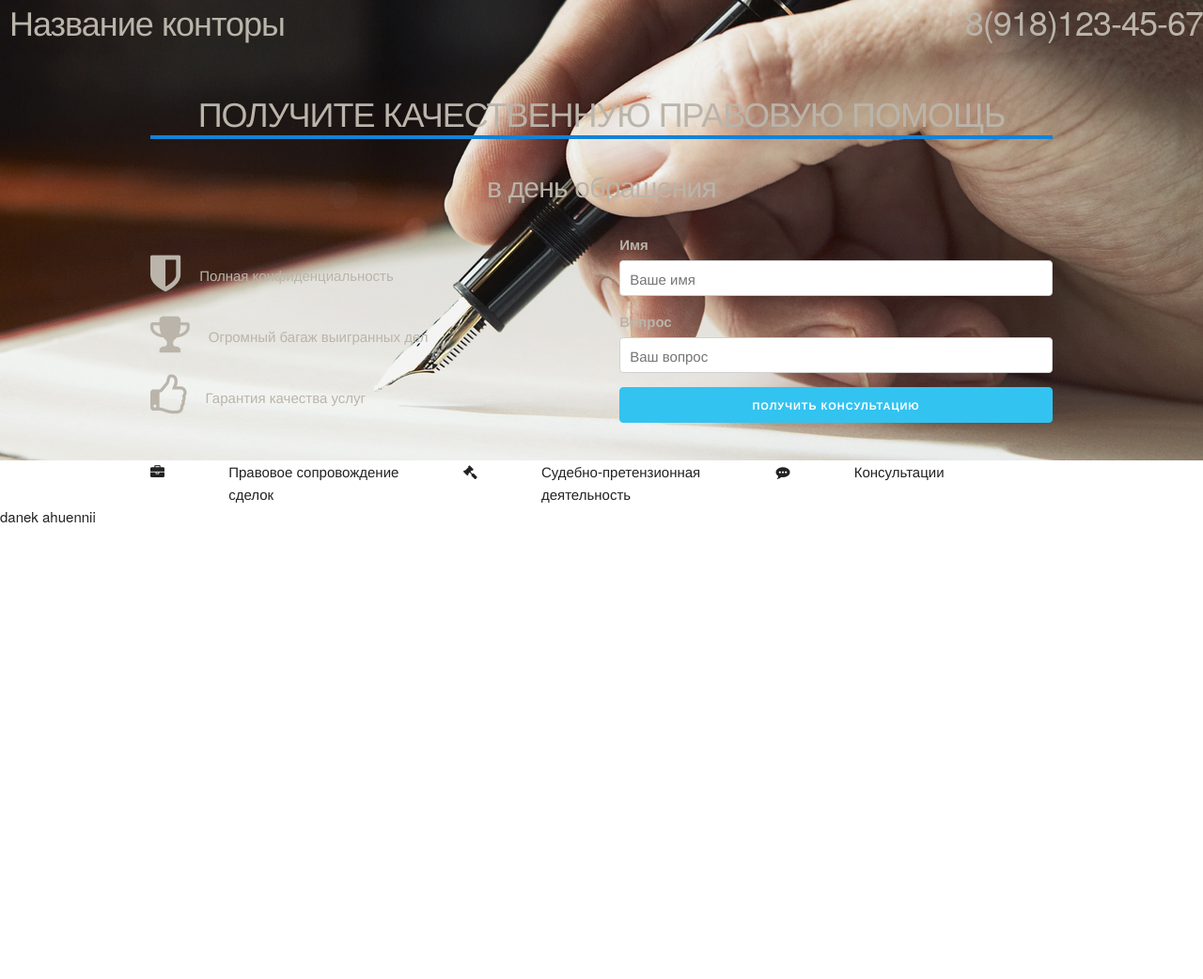
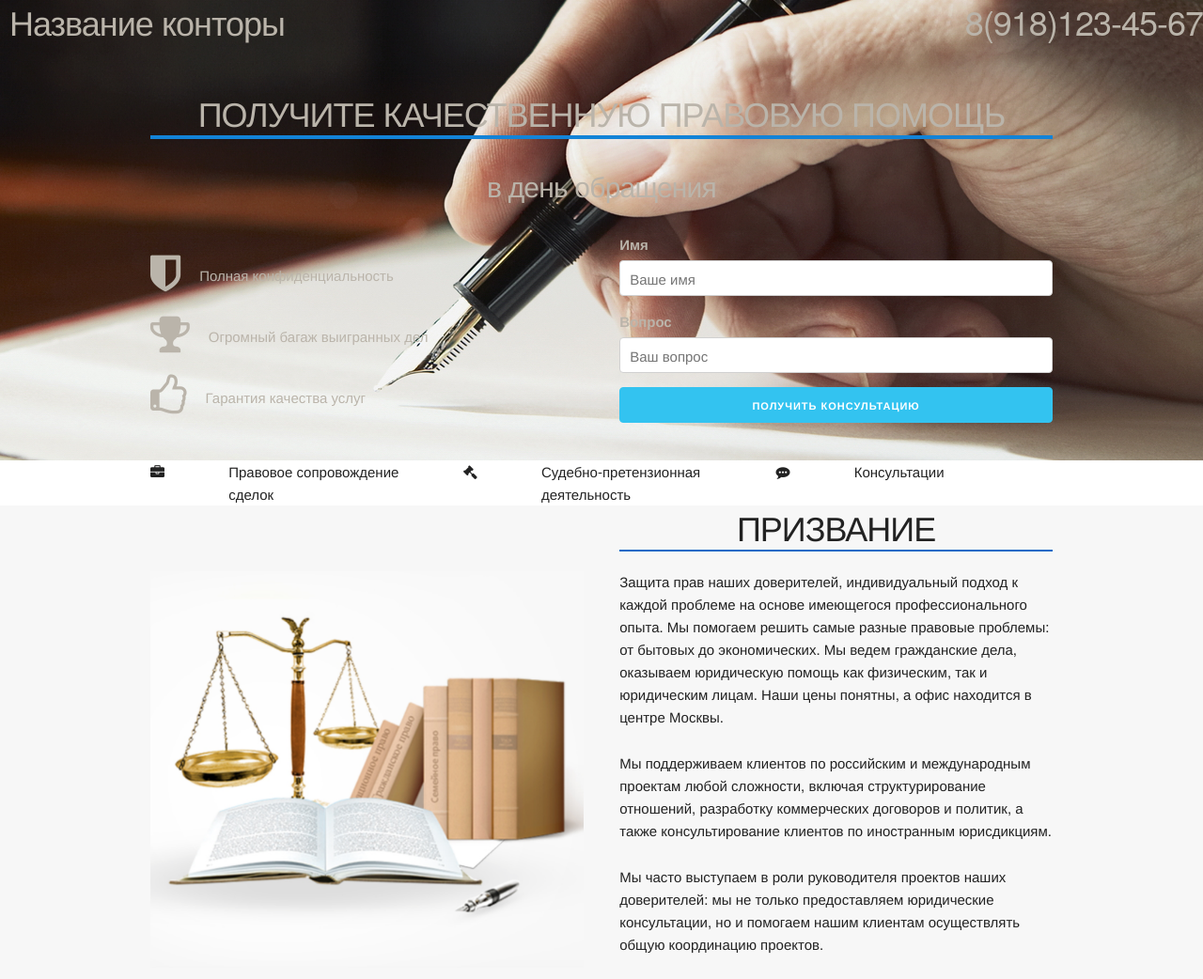
Before and after one commit to YellowAgency/lawers_landing, a Django app: template templates/base.html in a window 1280 px wide. Shown: the whole page at 94% size. Before the commit the page ends 556 px from the top, so only its background shows below. Run offline with Django 3.2, Linux system fonts and the light colour scheme; the template is opened without the code that fills it, so the values that code supplies are empty.

Commit message:
added screen3

```diff
--- /dev/null
+++ b/static/css/screen3.css
@@ -0,0 +1,18 @@
+.title{
+    border-bottom: 2px solid #176ac6;
+    text-align: center;
+
+}
+
+.img-vocation{
+    width: 100%;
+
+}
+
+.vocation-background{
+    background-color: #f7f7f7;
+}
+
+.vocation-left{
+    padding-top: 70px;
+}
--- a/templates/base.html
+++ b/templates/base.html
@@ -7,6 +7,7 @@
     <link rel="stylesheet" href="../static/css/lib/skeleton.css">
     <link rel="stylesheet" href="../static/css/lib/font-awesome.min.css">
     <link rel="stylesheet" href="../static/css/main.css">
+    <link rel="stylesheet" href="../static/css/screen3.css">
 </head>
 <body>
 <header class="header">
@@ -106,8 +107,22 @@
             </div>
         </div>
     </div>
-    <div>
-        danek ahuennii
+    <div class="vocation-background">
+        <div class="container vocation">
+            <div class="row">
+                <div class="six columns vocation-left">
+                    <img src="../static/css/img/vocation.jpg" class="img-vocation">
+                </div>
+                <div class="six columns vocation-right">
+                    <h3 class="title">
+                        ПРИЗВАНИЕ
+                    </h3>
+                    <p>Защита прав наших доверителей, индивидуальный подход к каждой проблеме на основе имеющегося профессионального опыта. Мы помогаем решить самые разные правовые проблемы: от бытовых до экономических. Мы ведем гражданские дела, оказываем юридическую помощь как физическим, так и юридическим лицам. Наши цены понятны, а офис находится в центре Москвы.</p>
+                    <p>Мы поддерживаем клиентов по российским и международным проектам любой сложности, включая структурирование отношений, разработку коммерческих договоров и политик, а также консультирование клиентов по иностранным юрисдикциям.</p>
+                    <p>Мы часто выступаем в роли руководителя проектов наших доверителей: мы не только предоставляем юридические консультации, но и помогаем нашим клиентам осуществлять общую координацию проектов.</p>
+                </div>
+            </div>
+        </div>
     </div>
 </main>
 <footer></footer>
```
Also changed, not shown: static/css/img/vocation.jpg (added).
